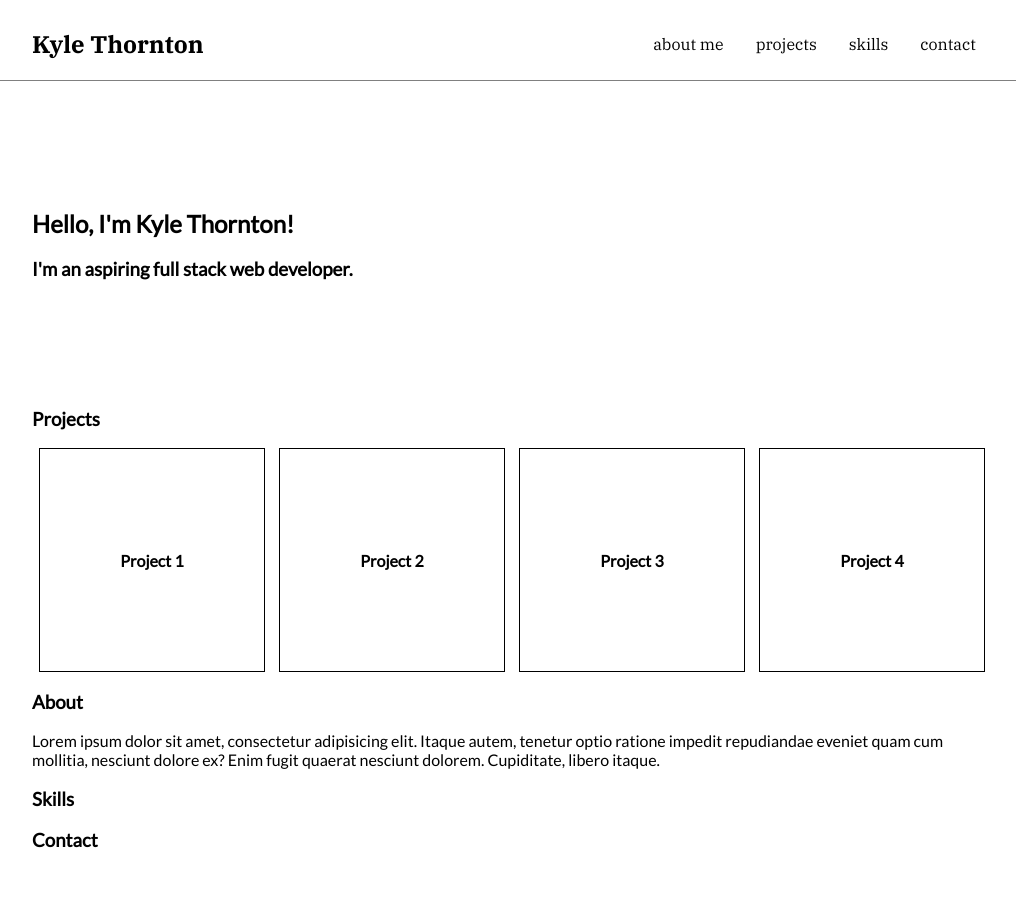
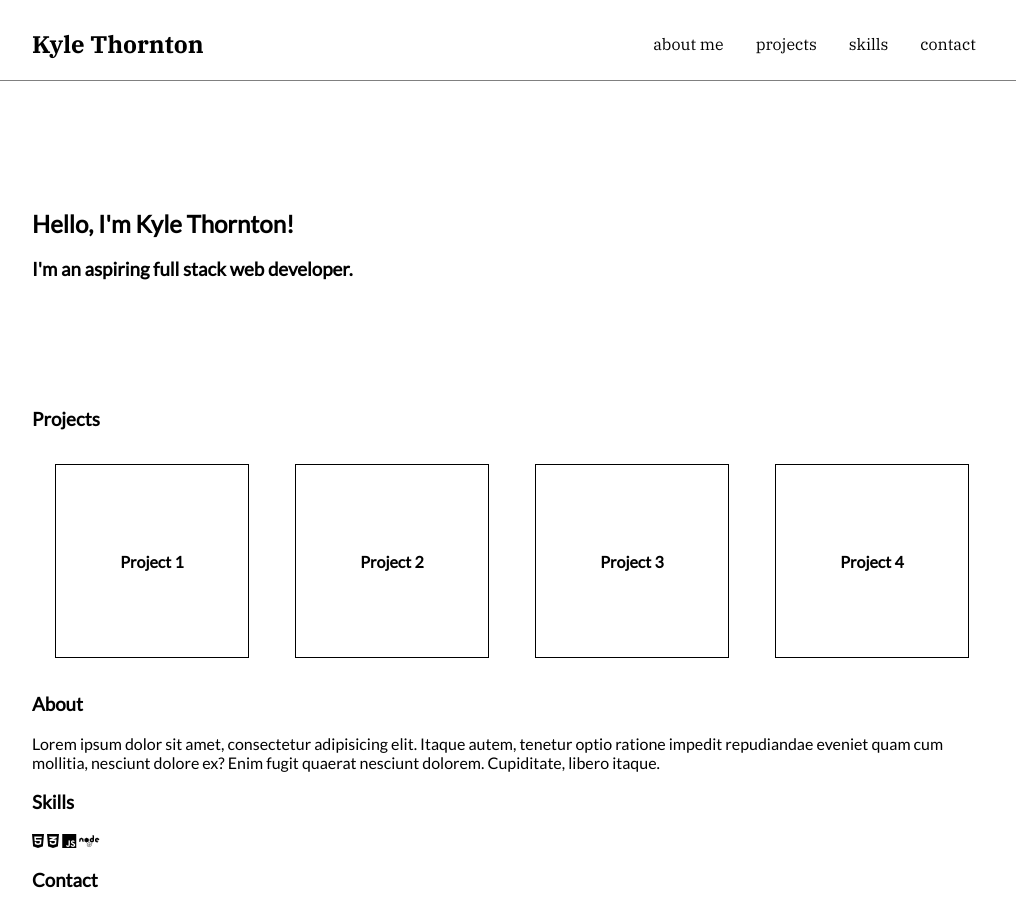
Before and after one commit to KyleMThornton/KyleMThornton, a plain HTML site: page index.html in a window 1280 px wide. Shown: the whole page, without its empty margins (128-1144 px from the left). Before the commit the page ends 870 px from the top, so only its background shows below. Drawn offline with Linux system fonts and the light colour scheme.

Commit message:
Updated project spacing+attempt to add skill icons

```diff
--- a/index.html
+++ b/index.html
@@ -9,6 +9,7 @@
     <link rel="preconnect" href="https://fonts.googleapis.com">
     <link rel="preconnect" href="https://fonts.gstatic.com" crossorigin>
     <link href="https://fonts.googleapis.com/css2?family=IBM+Plex+Serif:wght@400;700&family=Lato:wght@300;400&display=swap" rel="stylesheet">
+    <script src="https://kit.fontawesome.com/e5a369264e.js" crossorigin="anonymous"></script>
 </head>
 <body>
     <nav>
@@ -50,6 +51,10 @@
         </div>
         <div class="skills">
             <h3>Skills</h3>
+            <i class="fa-brands fa-html5"></i>
+            <i class="fa-brands fa-css3-alt"></i>
+            <i class="fa-brands fa-js"></i>
+            <i class="fa-brands fa-node"></i>
         </div>
         <div class="contact">
             <h3>Contact</h3>
--- a/styles.css
+++ b/styles.css
@@ -37,11 +37,23 @@ main {
 
 .projectswrapper {
     display: flex;
+    margin: auto;
     justify-content: space-around;
-    margin: auto;
+    flex-wrap: wrap;
 }
 
 .webproject {
     border: 1px black solid;
-    padding: 5rem;
+    min-width: 12rem;
+    min-height: 12rem;
+    margin: 1rem;
+    display: flex;
+    justify-content: center;
+    align-items: center;
 }
+
+.webproject:hover {
+    font-size: larger;
+    font-weight: bold;
+    text-decoration: underline;
+}
```
